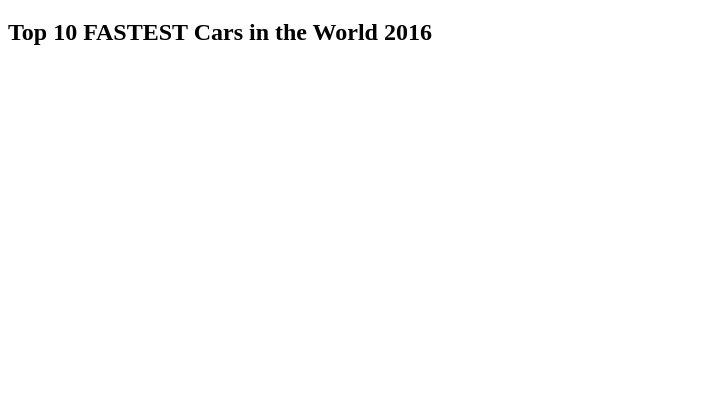
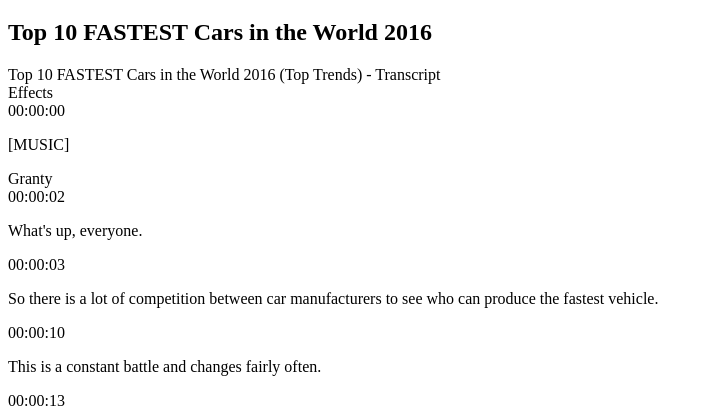
Before and after one commit to solanoepalacio/json-ld, a PHP site: page /content-transcript-loaded.php in a window 1280 px wide. Shown: the part 574-994 px from the top of the page, without its empty margins (0-713 px from the left). Before the commit the page ends 619 px from the top, so only its background shows below. Run offline with PHP 8.4, Linux system fonts and the light colour scheme.

Commit message:
port strings fix to onDomContentLoaded approach

```diff
--- a/content-transcript-loaded.php
+++ b/content-transcript-loaded.php
@@ -63,8 +63,9 @@
             function insertVideoHtmlTranscript () {
               console.log('Adding Html Transcript');
               const transcript = document.createElement('div');
-              transcript.innerHTML = '<?php echo($transcriptHTML); ?>';
-              document.querySelector('body').insertBefore(transcript, body.lastChild);
+              transcript.innerHTML = `<?php echo $transcriptHTML; ?>`;
+              const body = document.querySelector('body');
+              body.insertBefore(transcript, body.lastChild);
             }
 
             window.addEventListener('DOMContentLoaded', (event) => {
```
